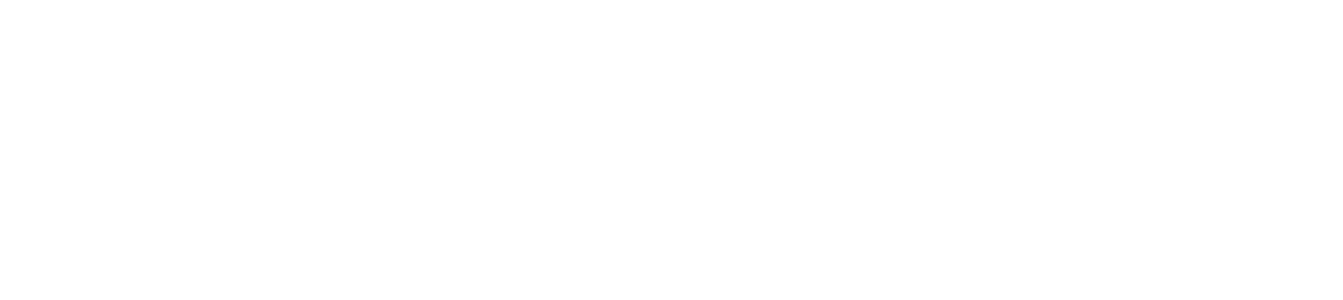
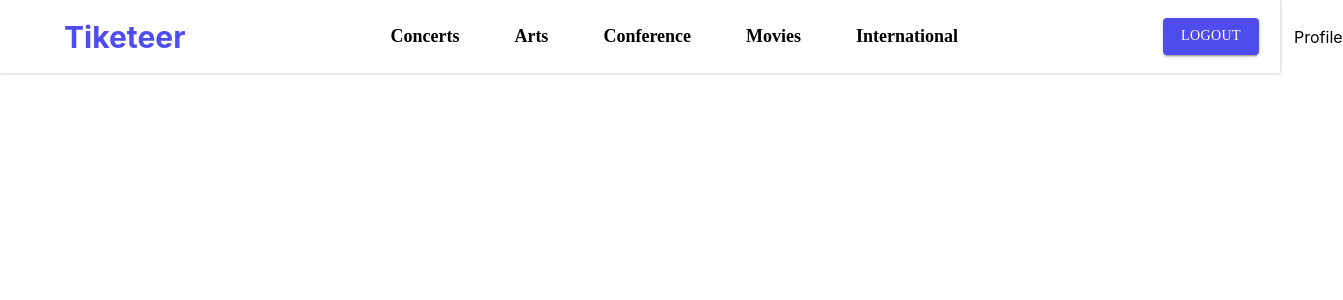
Before and after one commit to Tiketeer/Tiketeer-FE, a React (Create React App) app: page /mypage in a window 1280 px wide. Before the commit this address had no page. Shown: the top 300 px of the page, 1343 px wide, since content can reach past the window. Built offline with nearby package versions, Linux system fonts and the light colour scheme.

Commit message:
컴포넌트 작업물 확인을 위한 마이페이지 라우팅 작업

```diff
--- a/src/App.tsx
+++ b/src/App.tsx
@@ -1,11 +1,13 @@
 import { Route, Routes } from 'react-router-dom';
 import './App.css';
 import LoginPage from 'pages/login/LoginPage';
+import MyPage from 'pages/mypage/MyPage';
 
 function App() {
     return (
         <Routes>
             <Route path="/login" element={<LoginPage />} />
+            <Route path="/mypage" element={<MyPage />} />
         </Routes>
     );
 }
--- /dev/null
+++ b/src/pages/mypage/MyPage.tsx
@@ -0,0 +1,7 @@
+import PageHeader from 'components/page-header/PageHeader';
+
+const MyPage = () => {
+    return <PageHeader isLogined={true} />;
+};
+
+export default MyPage;
```
